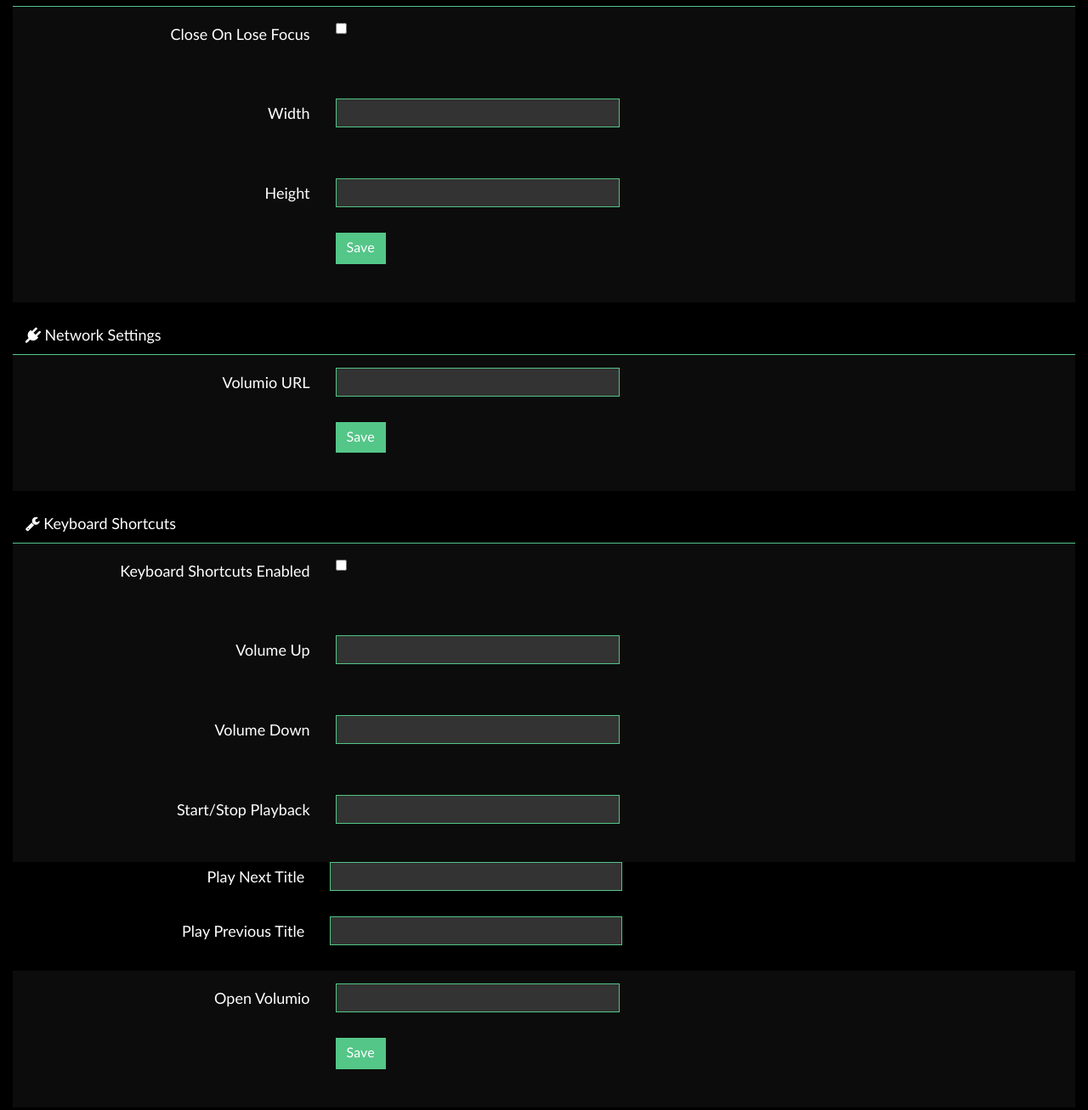
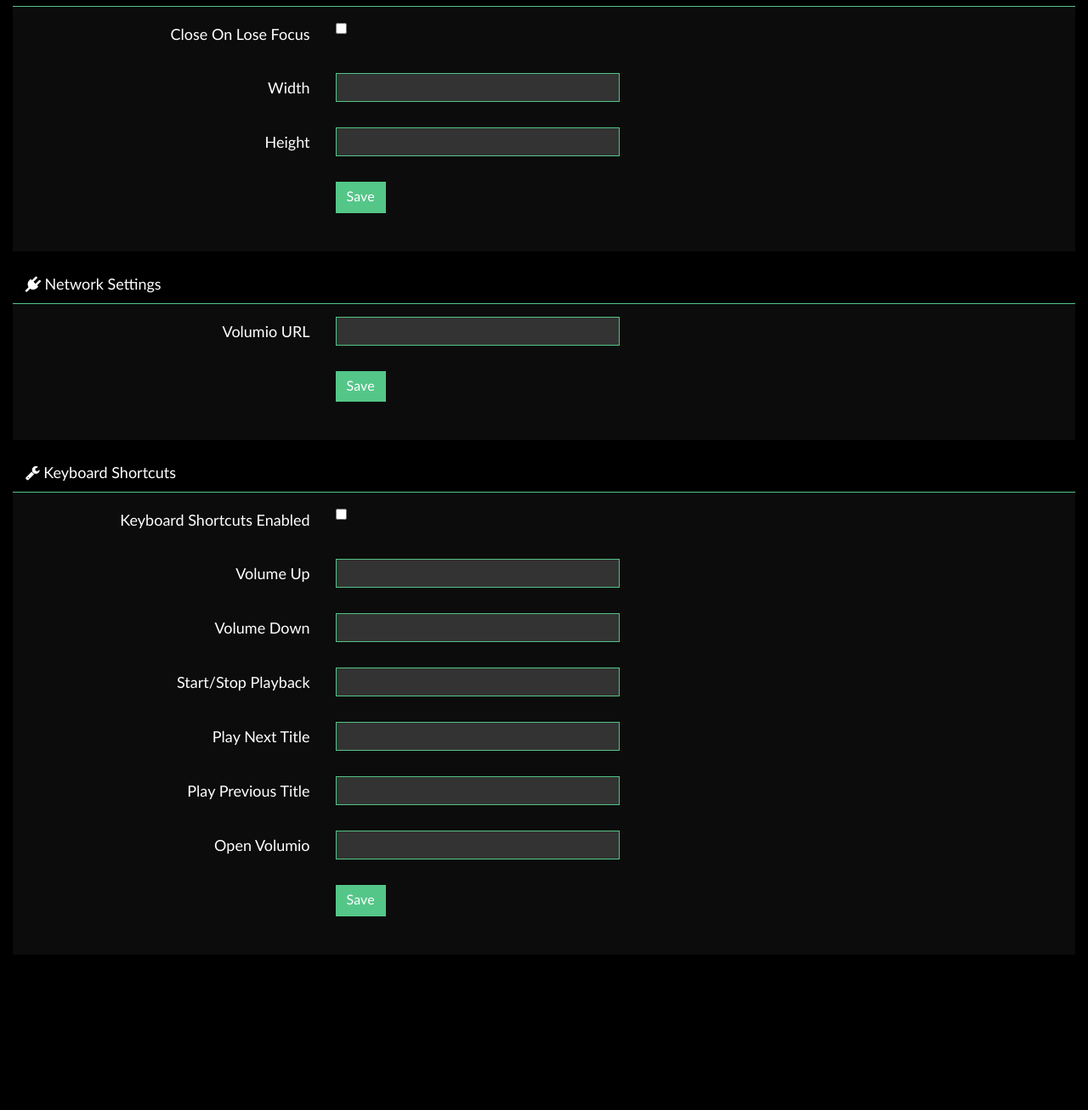
Before and after one commit to lombad/Volumio2-Client, an Electron app: page settings.html in a window 1280 px wide. Shown: the part 162-1469 px from the top of the page at 85% size. After the commit the page ends 1306 px from the top, so only its background shows below. Drawn offline with Linux system fonts and the light colour scheme; no server answers; files whose address does not match are found by name.

Commit message:
cleared spaces only one panel-body for keyboard shortcuts

```diff
--- a/settings.html
+++ b/settings.html
@@ -59,9 +59,7 @@
                 </div>
               </div>
             </form>
-          </div>
 
-          <div class="panel-body ">
             <form class="form-horizontal">
               <div class="form-group">
                 <label class="control-label">Width</label>
@@ -70,9 +68,7 @@
                 </div>
               </div>
             </form>
-          </div>
 
-          <div class="panel-body ">
             <form class="form-horizontal">
               <div class="form-group">
                 <label class="control-label">Height</label>
@@ -131,9 +127,7 @@
                 </div>
               </div>
             </form>
-          </div>
 
-          <div class="panel-body ">
             <form class="form-horizontal">
               <div class="form-group">
                 <label class="control-label">Volume Up</label>
@@ -142,9 +136,7 @@
                 </div>
               </div>
             </form>
-          </div>
 
-          <div class="panel-body ">
             <form class="form-horizontal">
               <div class="form-group">
                 <label class="control-label">Volume Down</label>
@@ -153,9 +145,7 @@
                 </div>
               </div>
             </form>
-          </div>
 
-          <div class="panel-body ">
             <form class="form-horizontal">
               <div class="form-group">
                 <label class="control-label">Start/Stop Playback</label>
@@ -164,9 +154,7 @@
                 </div>
               </div>
             </form>
-          </div>
 
-          <!-- <div class="panel-body "> -->
             <form class="form-horizontal">
               <div class="form-group">
                 <label class="control-label">Play Next Title</label>
@@ -175,9 +163,7 @@
                 </div>
               </div>
             </form>
-          <!-- </div> -->
 
-          <!-- <div class="panel-body "> -->
             <form class="form-horizontal">
               <div class="form-group">
                 <label class="control-label">Play Previous Title</label>
@@ -186,9 +172,7 @@
                 </div>
               </div>
             </form>
-          <!-- </div> -->
 
-          <div class="panel-body ">
             <form class="form-horizontal">
               <div class="form-group">
                 <label class="control-label">Open Volumio</label>
```
Lines whose indentation alone changed are shown as unchanged.
